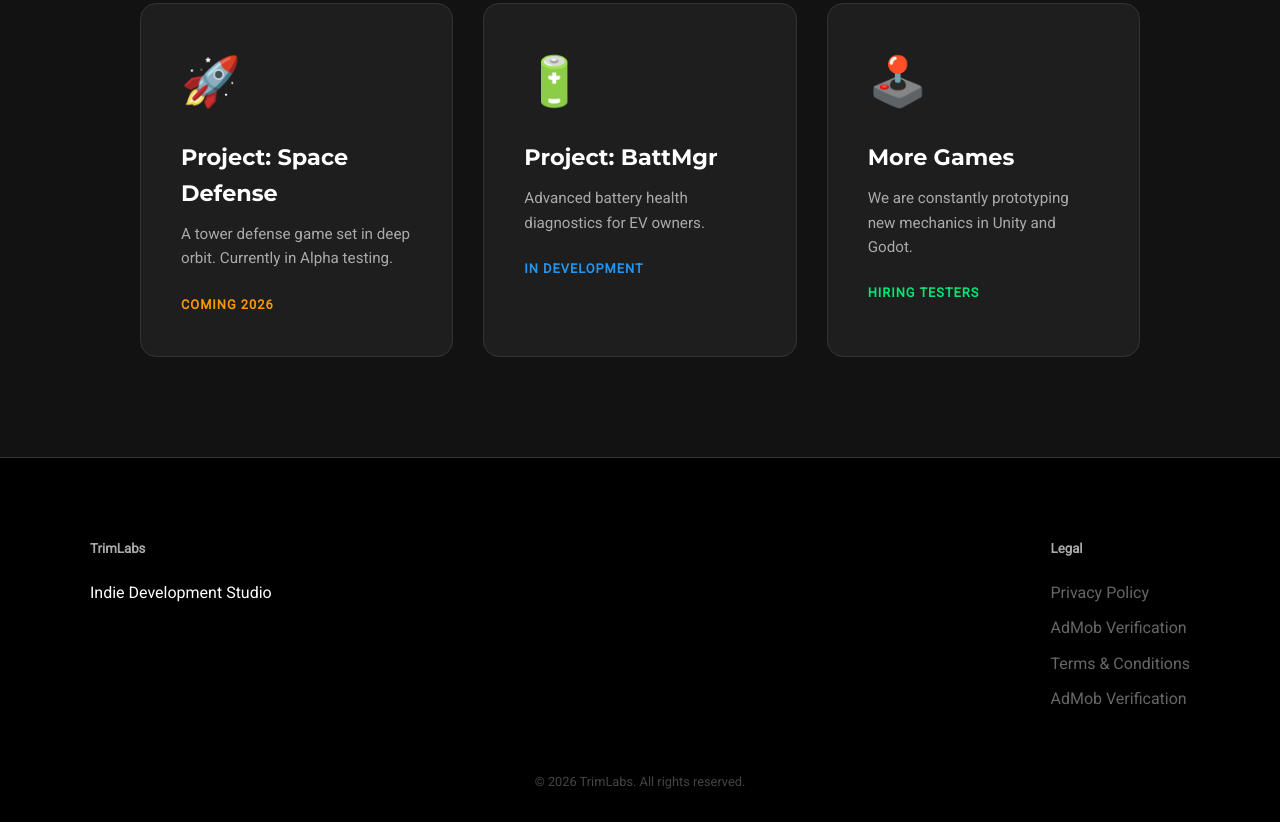
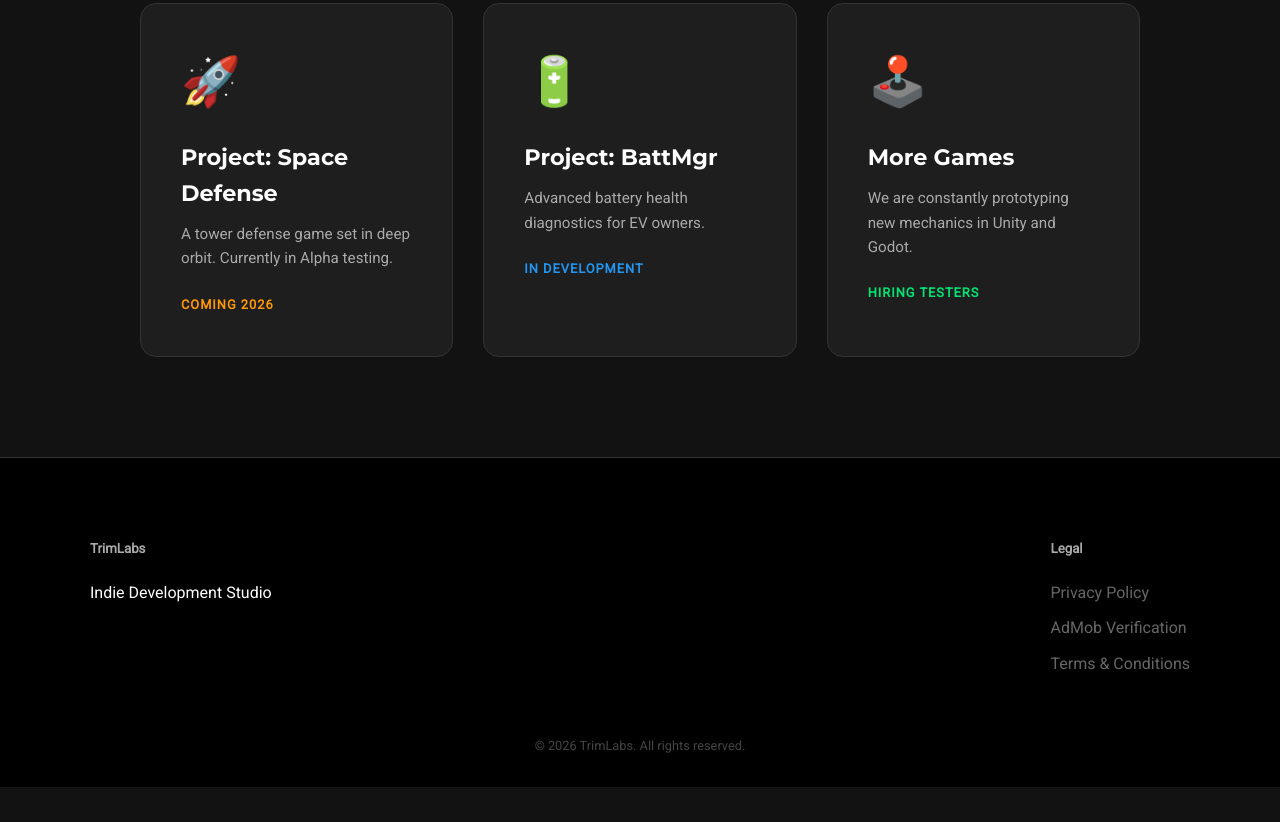
Before and after one commit to TrimLabsDev/TrimLabsDev.github.io, a plain HTML site: page index.html in a window 1280 px wide. Shown: the part 1688-2510 px from the top of the page. After the commit the page ends 2475 px from the top, so only its background shows below. Drawn offline with Linux system fonts and the light colour scheme.

Commit message:
Remove duplicate link

```diff
--- a/index.html
+++ b/index.html
@@ -89,7 +89,7 @@
                 <h5>Legal</h5>
                 <a href="privacy.html">Privacy Policy</a>
                 <a href="app-ads.txt">AdMob Verification</a>
-                <a href="terms.html">Terms & Conditions</a> <a href="app-ads.txt">AdMob Verification</a>
+                <a href="terms.html">Terms & Conditions</a>
             </div>
         </div>
         <div class="copyright">
```
